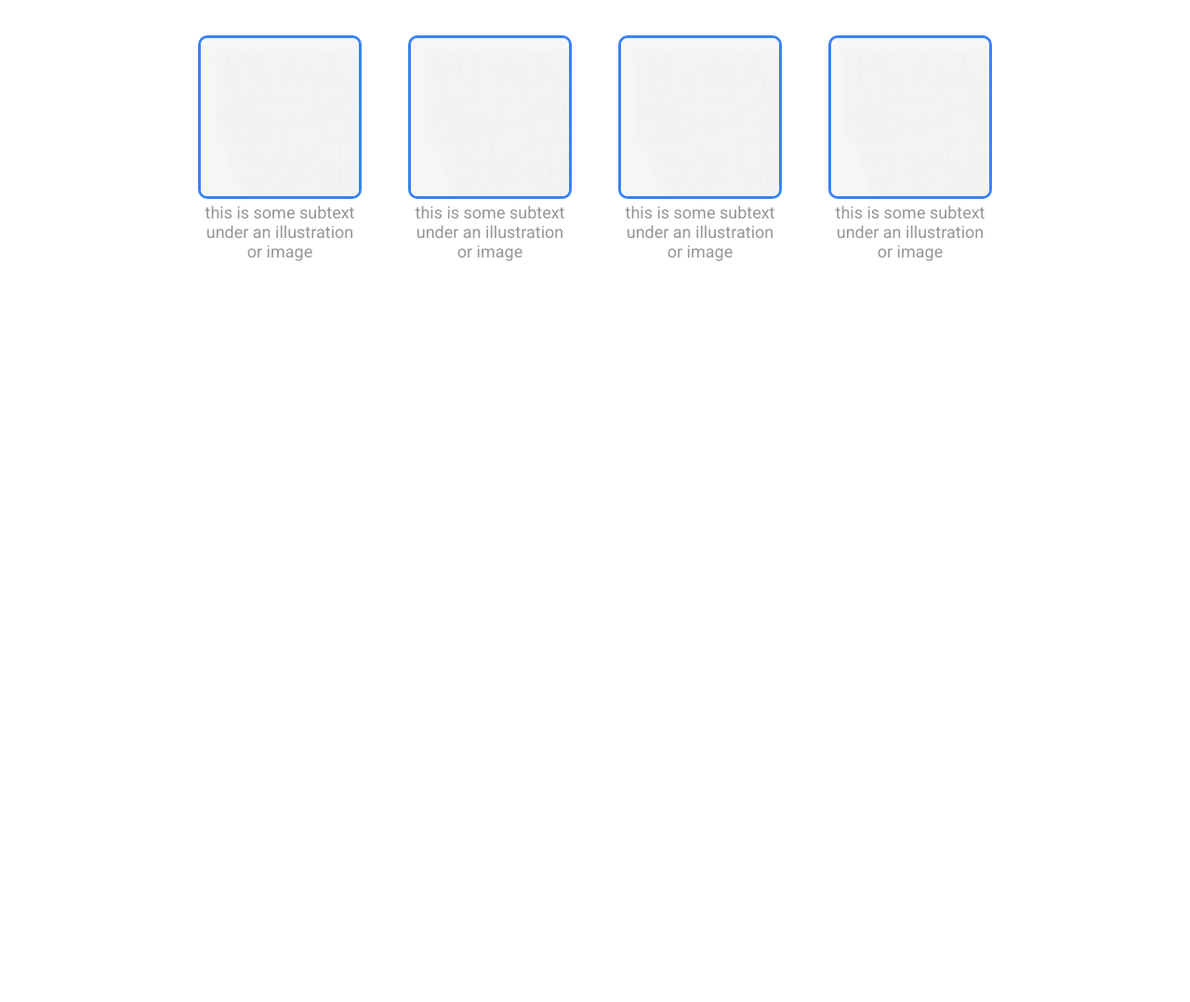
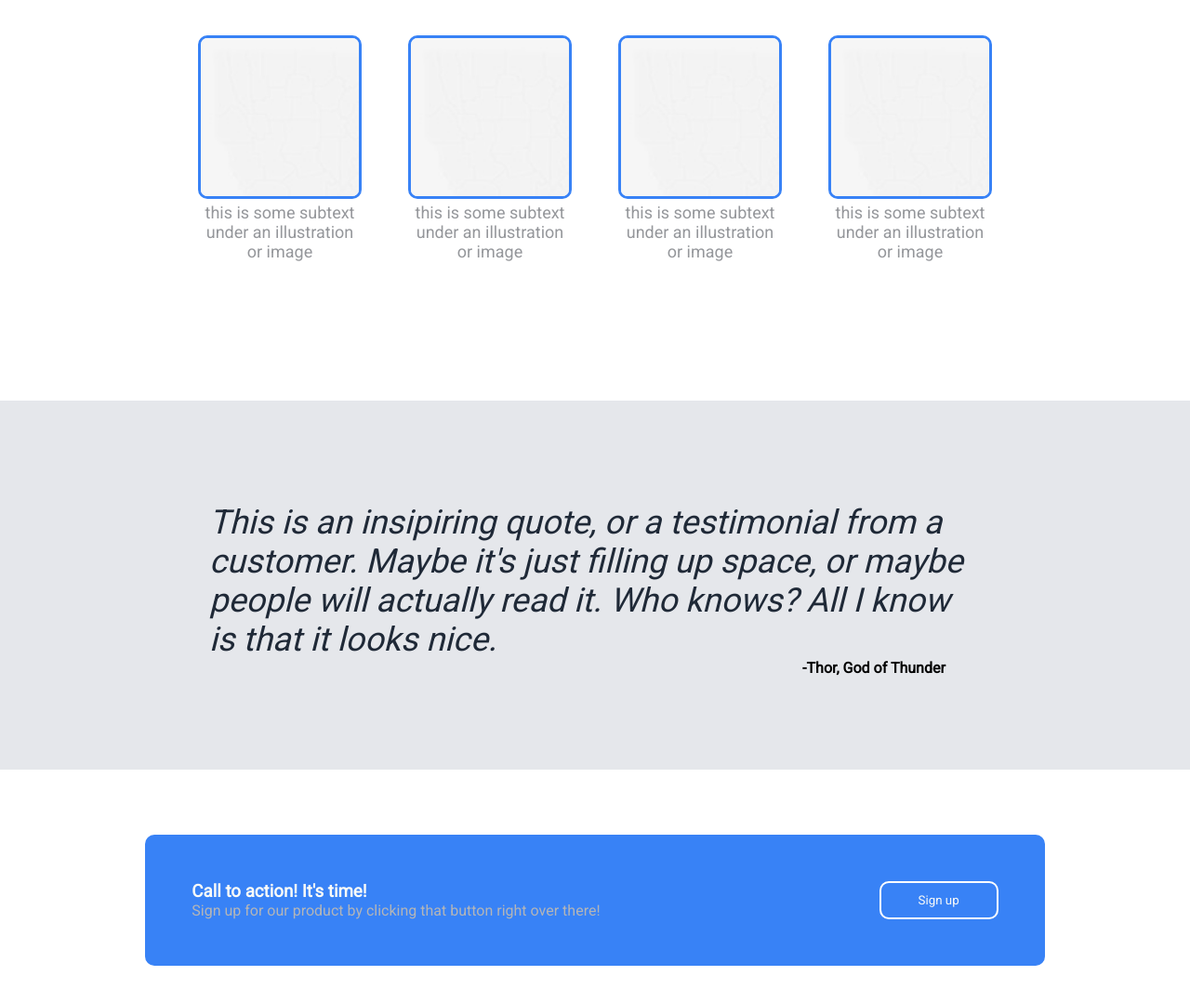
Before and after one commit to p1ktas/Landing-Page, a plain HTML site: page index.html in a window 1280 px wide. Shown: the part 574-1652 px from the top of the page at 93% size. Before the commit the page ends 855 px from the top, so only its background shows below. Drawn offline with Linux system fonts and the light colour scheme.

Commit message:
Add call to action banner, style it up

```diff
--- a/index.html
+++ b/index.html
@@ -47,9 +47,21 @@
             <img src="./white.png" alt="White box">
             <div class="text"> this is some subtext under an illustration or image</div>
         </div>
-
-
-
+    </div>
+    <div class="thor-container">
+        <p class="thor-text"> This is an insipiring quote, or a testimonial from a customer. Maybe it's just filling up space, or maybe people will actually read it. Who knows? All I know is that it looks nice.</p>
+        <div class="sign">
+        <p class="thor-sign"> -Thor, God of Thunder </p>
+        </div>
+    </div>
+    <div class="whole">
+        <div class="call-container">
+            <div class="call-text">
+            <h3 class="call-to-action"> Call to action! It's time!</h3>
+            <p class="call-subtext">Sign up for our product by clicking that button right over there!</p>
+            </div>
+            <button>Sign up</button>
+        </div>
     </div>
     </main>
 </body>
--- a/style.css
+++ b/style.css
@@ -70,7 +70,7 @@ flex: 1;
     color: #F9FAF8;
 }
 
-button {
+.hero-text-container button {
     padding: 10px 40px;
     border-radius: 10px;
     border: none;
@@ -79,7 +79,7 @@ button {
     font-family: Roboto;
 }
 
-h2 {
+.information {
     text-align: center;
     padding: 40px 0px;
     font-size: 36px;
@@ -91,6 +91,7 @@ h2 {
     display: flex;
     justify-content: center;
     gap: 50px;
+    padding-bottom: 150px;
 }
 
 .item {
@@ -106,3 +107,57 @@ img {
     border-radius: 10px;
     border: 3px solid #3882F6;
 }
+
+.thor-container {
+    display: flex;
+    flex-direction: column;
+    align-items: center;
+    background-color: #E5E7EB;
+    padding: 100px 100px;
+}
+.thor-text {
+    font-size: 36px;
+    font-style: italic;
+    font-weight: 100;
+    color: #1F2937;
+    max-width: 830px;
+    padding: 10px 50px 0px 50px;
+}
+
+.sign {
+    padding-left: 600px;
+    font-weight: bold;
+}
+
+.whole {
+    display: flex;
+    justify-content: center;
+    padding: 70px;
+}
+
+.call-container {
+    display: flex;
+    background-color: #3882F6;
+    padding: 50px;
+    justify-content: space-evenly;
+    gap: 300px;
+    border-radius: 10px;
+}
+
+.call-to-action {
+    color: #F9FAF8;
+}
+
+.call-subtext {
+    color:#b3b5b8
+}
+
+.whole button {
+    padding: 10px 40px;
+    border-radius: 10px;
+    border: none;
+    color: #F9FAF8;
+    background-color: #3882F6;
+    font-family: Roboto;
+    border: 2px solid white
+}
```
